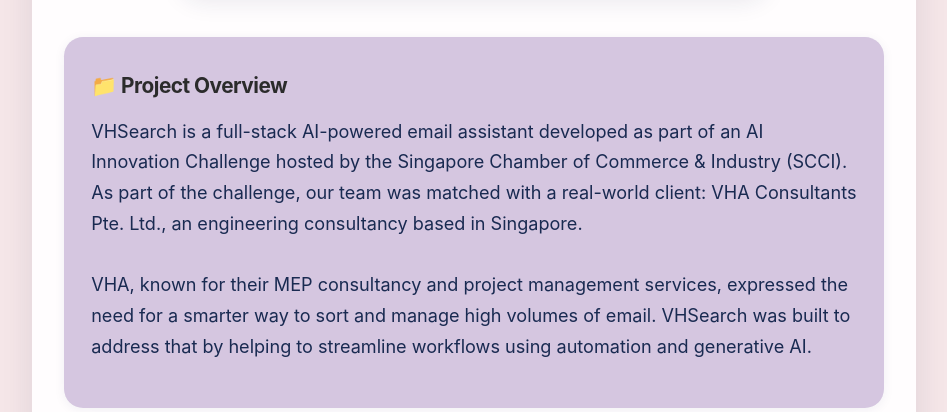
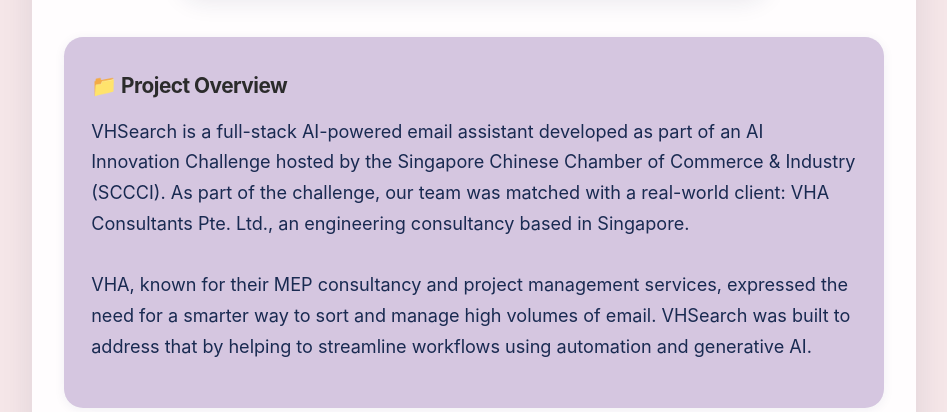
Before and after one commit to T-Kishan/kishan-portfolio-site, a plain HTML site: page vhsearch.html in a window 1280 px wide. Shown: the part 1007-1419 px from the top of the page, without its empty margins (166-1113 px from the left). Drawn offline with Linux system fonts and the light colour scheme.

Commit message:
updated vhsearch content
SCCCI

```diff
--- a/vhsearch.html
+++ b/vhsearch.html
@@ -185,7 +185,7 @@
       </div>
       <div class="project-section bg-primary">
         <h2 class="section-title" style="margin-top:0">📁 Project Overview</h2>
-        <p class="section-desc">VHSearch is a full-stack AI-powered email assistant developed as part of an AI Innovation Challenge hosted by the Singapore Chamber of Commerce & Industry (SCCI). As part of the challenge, our team was matched with a real-world client: VHA Consultants Pte. Ltd., an engineering consultancy based in Singapore.<br><br>
+        <p class="section-desc">VHSearch is a full-stack AI-powered email assistant developed as part of an AI Innovation Challenge hosted by the Singapore Chinese Chamber of Commerce & Industry (SCCCI). As part of the challenge, our team was matched with a real-world client: VHA Consultants Pte. Ltd., an engineering consultancy based in Singapore.<br><br>
         VHA, known for their MEP consultancy and project management services, expressed the need for a smarter way to sort and manage high volumes of email. VHSearch was built to address that by helping to streamline workflows using automation and generative AI.</p>
       </div>
       <div class="project-section bg-secondary">
```
